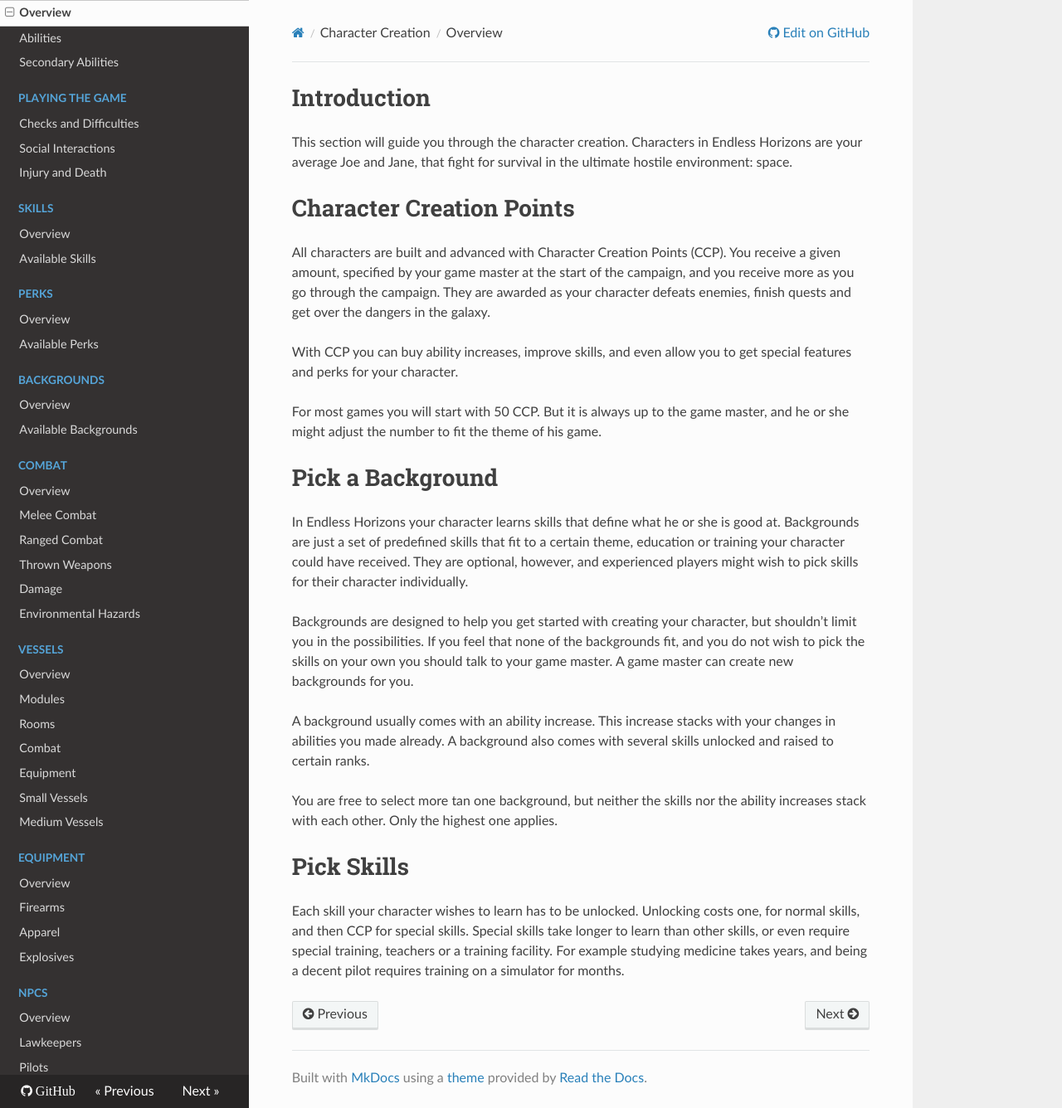
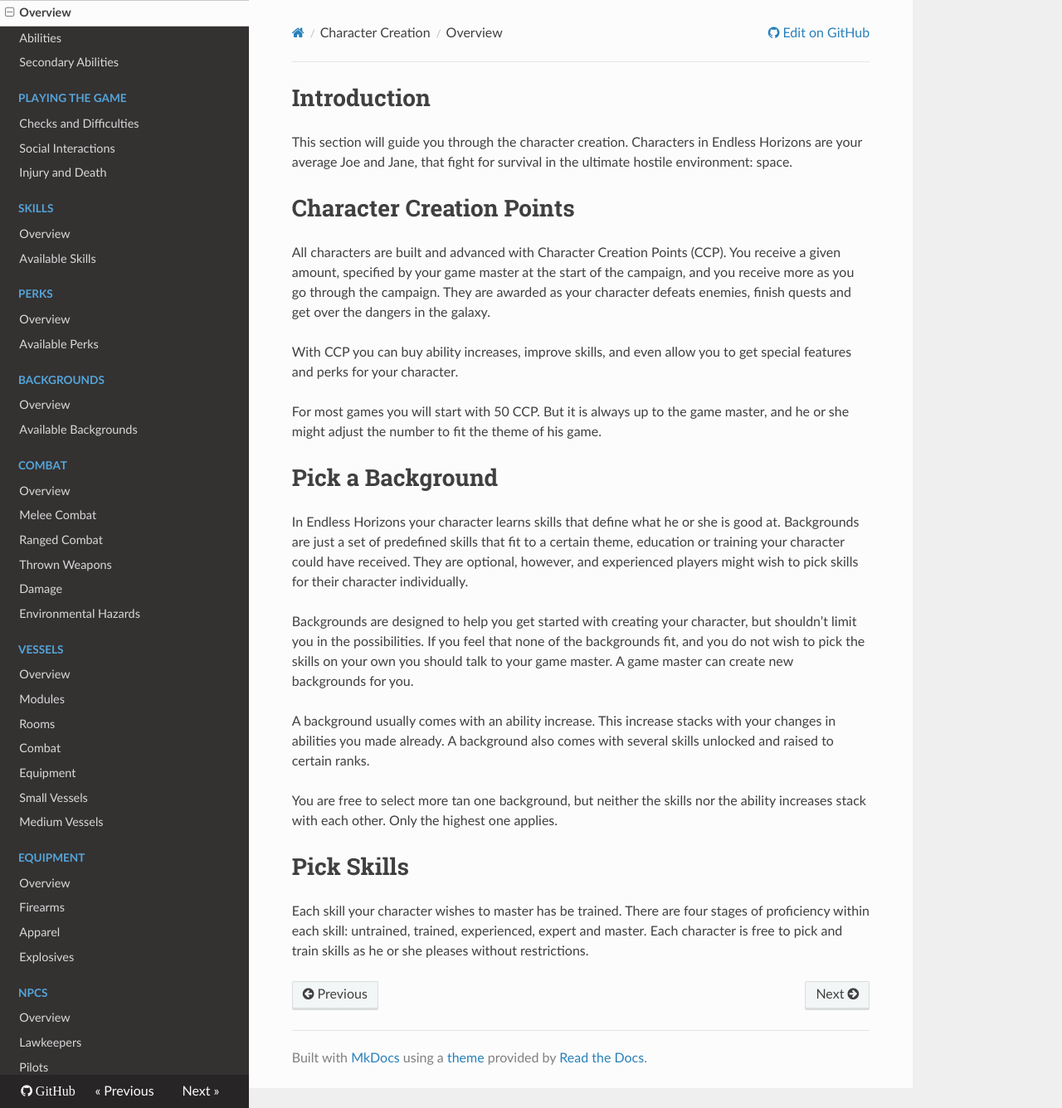
Before and after one commit to ehrpg/rules, an MkDocs documentation site: the page built from docs/charactercreation/overview.md, in a window 1280 px wide and 1336 px high. Shown: the whole window at 83% size. Built offline with MkDocs 1.6.1, drawn with Linux system fonts in a browser that asks for light colours; nearby versions of some CDN libraries; old or Windows-style settings are respelled for this version of MkDocs.

Commit message:
Rewrite overview

```diff
--- a/docs/charactercreation/overview.md
+++ b/docs/charactercreation/overview.md
@@ -40,8 +40,7 @@ ability increases stack with each other. Only the highest one applies.
 
 # Pick Skills
 
-Each skill your character wishes to learn has to be unlocked. Unlocking costs
-one, for normal skills, and then CCP for special skills. Special skills
-take longer to learn than other skills, or even require special training,
-teachers or a training facility. For example studying medicine takes years,
-and being a decent pilot requires training on a simulator for months.
+Each skill your character wishes to master has be trained. There are four
+stages of proficiency within each skill: untrained, trained, experienced,
+expert and master. Each character is free to pick and train skills as he or
+she pleases without restrictions.
```
